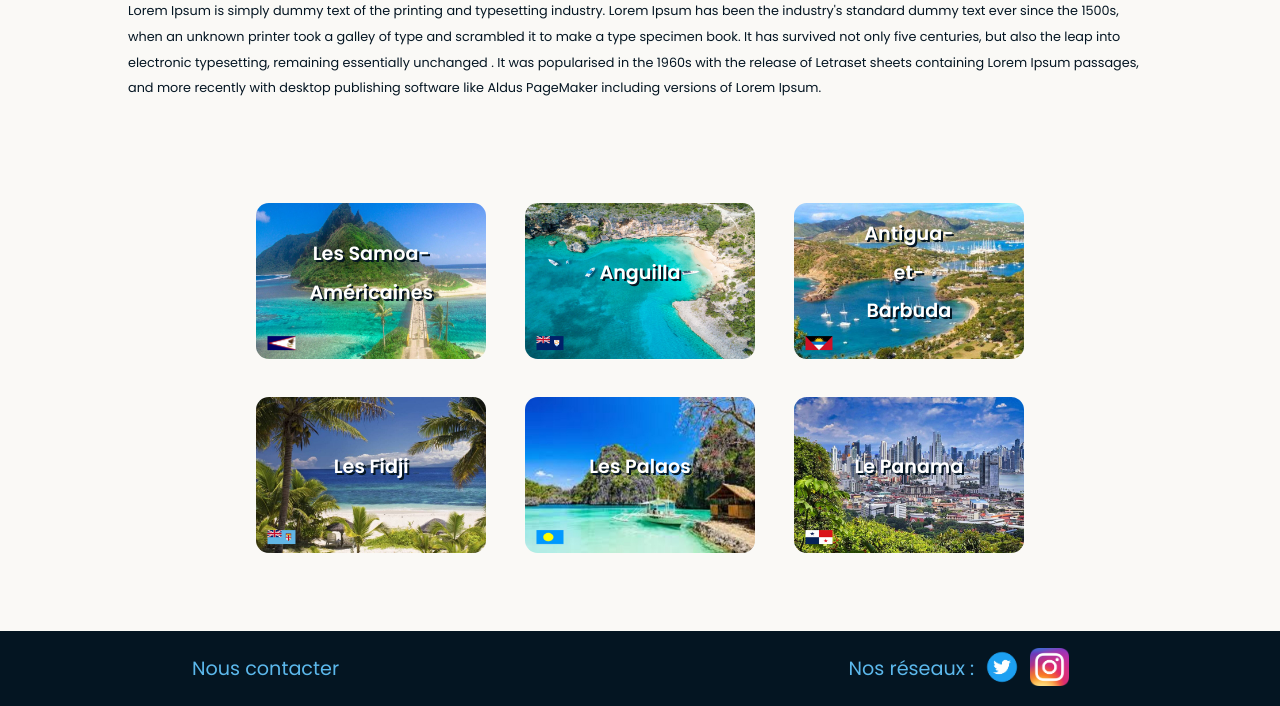
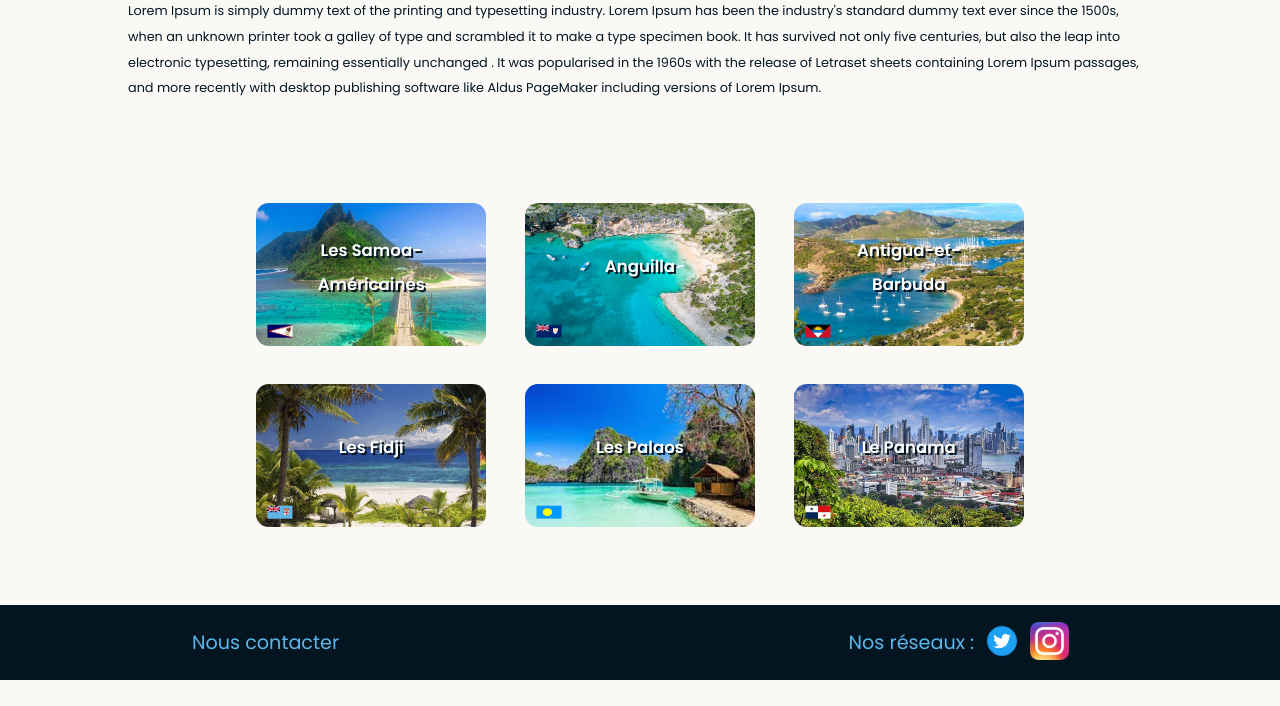
Before and after one commit to paulmrll/CY-TaxEvasion, a PHP site: page /html/destination.html in a window 1280 px wide. Shown: the part 175-881 px from the top of the page. After the commit the page ends 855 px from the top, so only its background shows below. Run offline with PHP 8.4, Linux system fonts and the light colour scheme.

Commit message:
Auto stash before merge of "main" and "origin/main"

```diff
--- a/css/destination.css
+++ b/css/destination.css
@@ -28,13 +28,13 @@ h1{
 
 .grid-item img{
     display: block;
-    width: 120%;
+    width: 110%;
     height: auto;
     object-fit: cover;
 }
 
 .grid-item h3 {
-    font-size: 1.5vw;
+    font-size: 1.3vw;
     position: absolute;
     top: 45%;
     left: 50%;
```
